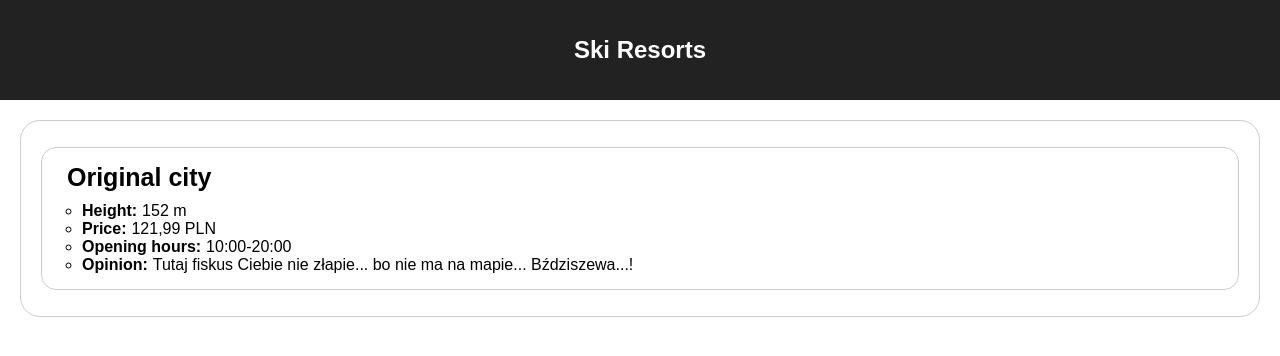
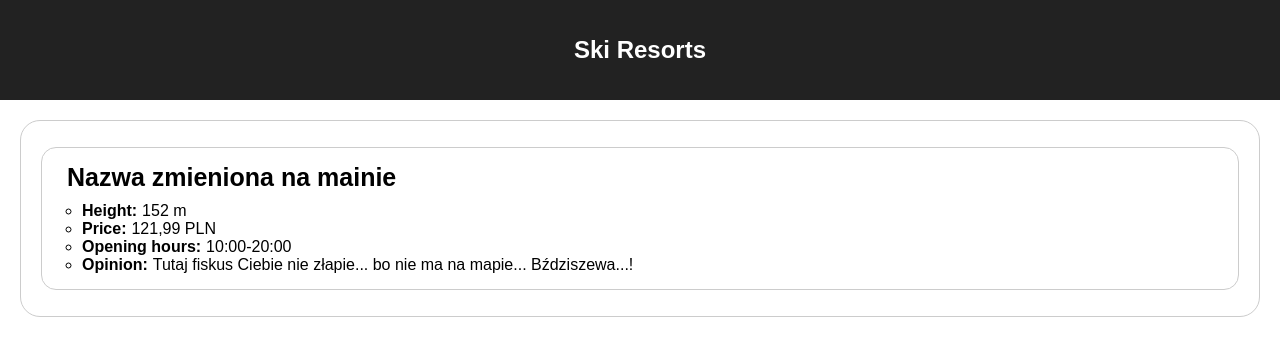
Before and after one commit to Sazar24/warsawjs-workshop-17-github, a React (Create React App) app: page / in a window 1280 px wide. Shown: the top 356 px of the page. Built offline with nearby package versions, Linux system fonts and the light colour scheme.

Commit message:
changed name location on main branch - i want conflict when merging to it

```diff
--- a/src/components/SkiResorts.jsx
+++ b/src/components/SkiResorts.jsx
@@ -7,7 +7,7 @@ class App extends Component {
     this.state = {
       skiResorts: [
         {
-          name: 'Original city',
+          name: 'Nazwa zmieniona na mainie',
           height: '152 m',
           price: '121,99 PLN',
           opening_hours: '10:00-20:00',
```
